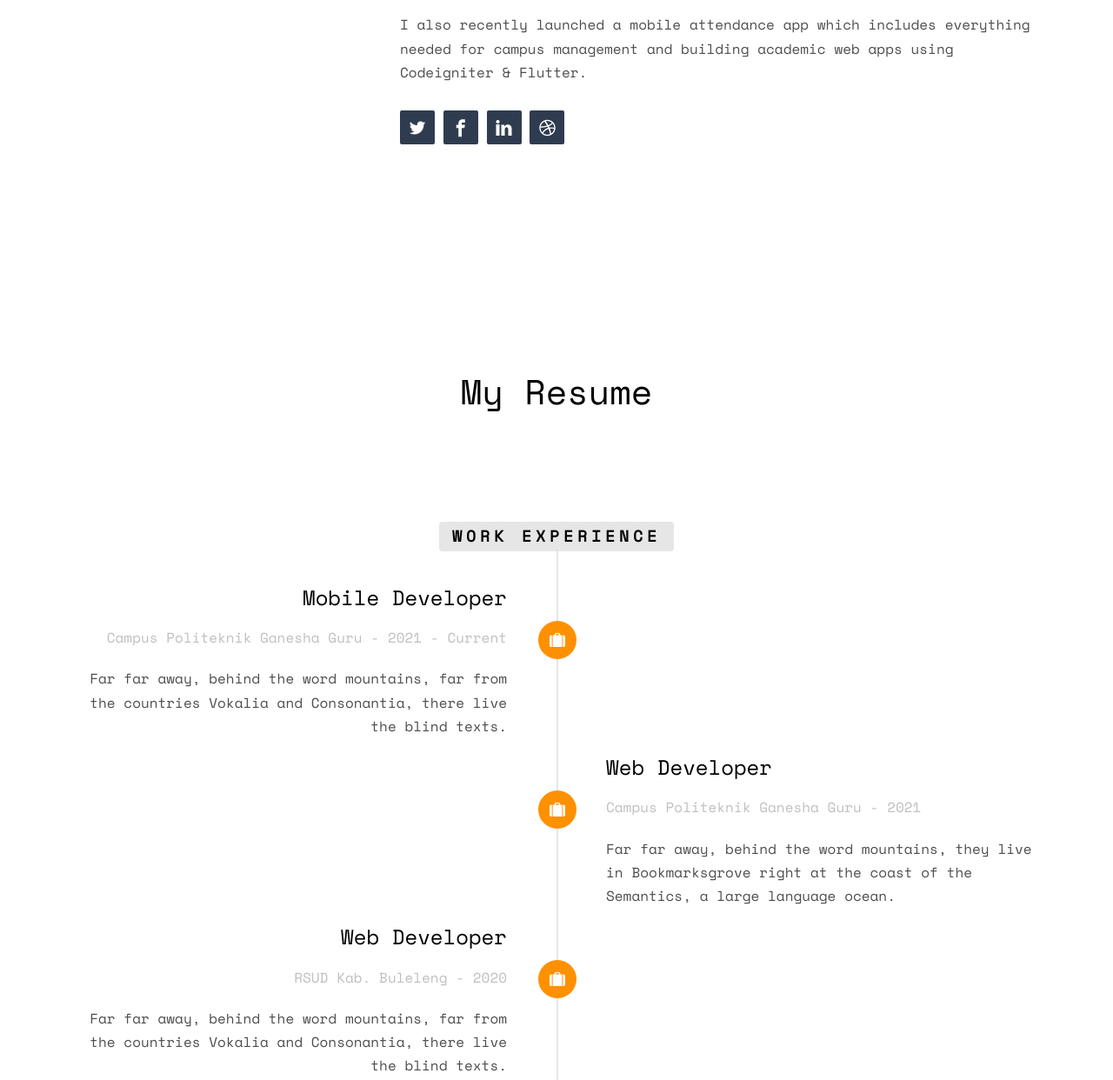
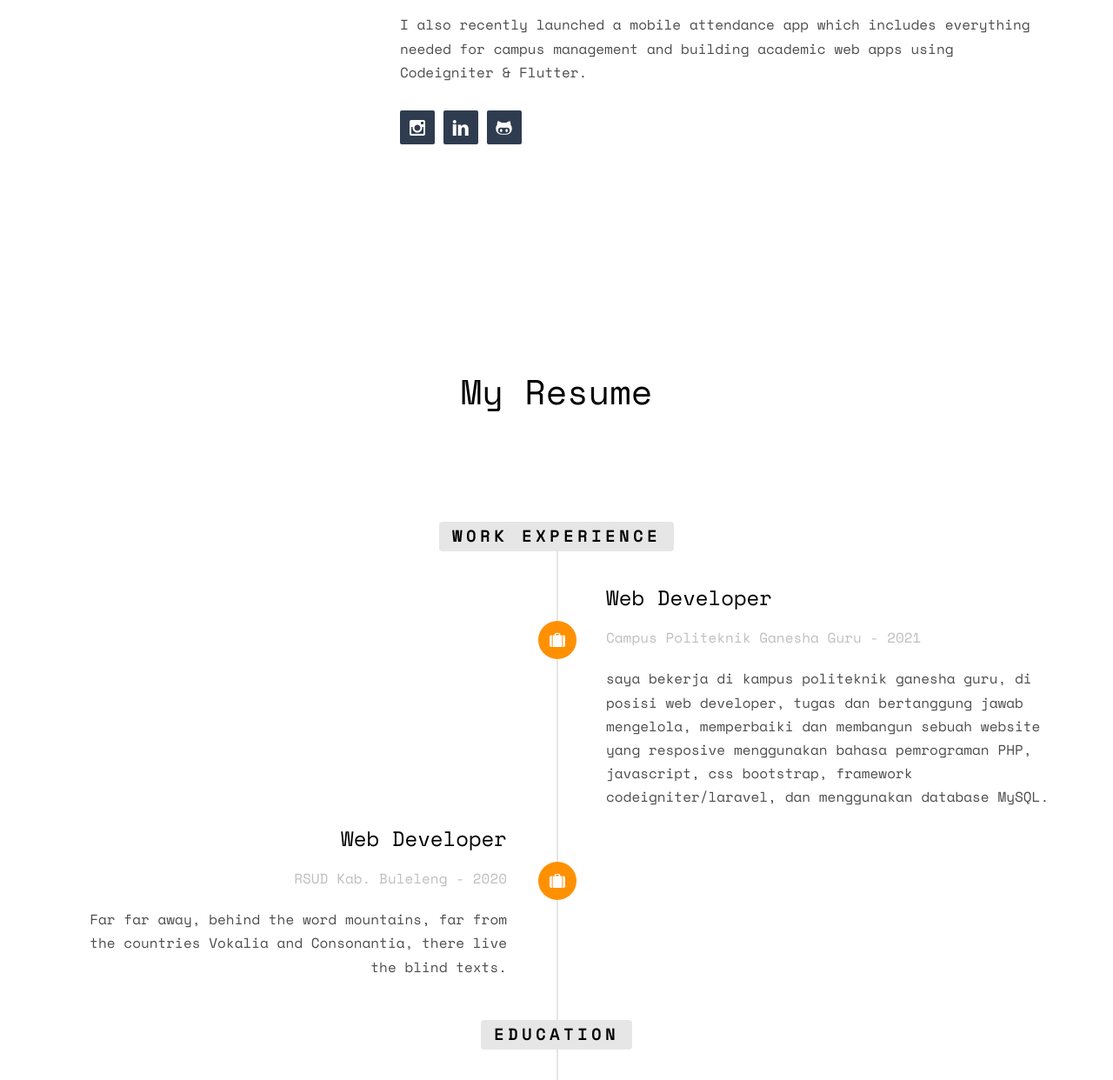
Before and after one commit to kaacyber/myprofil1, a plain HTML site: page index.html in a window 1280 px wide. Shown: the part 1360-2602 px from the top of the page at 87% size. Drawn offline with nearby package versions, Linux system fonts and the light colour scheme; some packages are replaced by stand-ins of ours; files whose address does not match are found by name.

Commit message:
Update index.html

```diff
--- a/index.html
+++ b/index.html
@@ -69,7 +69,7 @@
 						<div class="display-tc js-fullheight animate-box" data-animate-effect="fadeIn">
 							<div class="profile-thumb" style="background: url(images/user.jpg);"></div>
 							<h1><span>Eka Andriana</span></h1>
-							<h3><span>Web Developer | Mobile Developer</span></h3>
+							<h3><span>Web Developer</span></h3>
 							<p>
 								<ul class="fh5co-social-icons">
 									<li><a href="#"><i class="icon-instagram"></i></a></li>
@@ -106,10 +106,9 @@
 					<p>Hello! My name is Eka and I enjoy creating things that something new on the internet. My interest in web development started back in 2020 when I decided to try editing custom my blog themes, and after that everything i learned, taught me a lot about HTML & CSS!.<p>Fast forward to today, and I have the privilege of working on an information technology campus. My main focus today is building products that are accessible, inclusive and responsive for a wide range of clients.</p><p>I also recently launched a mobile attendance app which includes everything needed for campus management and building academic web apps using Codeigniter & Flutter.</p></p>
 					<p>
 						<ul class="fh5co-social-icons">
-							<li><a href="#"><i class="icon-twitter2"></i></a></li>
-							<li><a href="#"><i class="icon-facebook3"></i></a></li>
-							<li><a href="#"><i class="icon-linkedin2"></i></a></li>
-							<li><a href="#"><i class="icon-dribbble2"></i></a></li>
+							<li><a href="https://www.instagram.com/ekamprett/"><i class="icon-instagram"></i></a></li>
+							<li><a href="https://linkedin.com/in/eka-andriana-ab3a62187"><i class="icon-linkedin2"></i></a></li>
+							<li><a href="https://kaacyber.github.io"><i class="icon-github"></i></a></li>
 						</ul>
 					</p>
 				</div>
@@ -130,18 +129,7 @@
 						<li class="timeline-heading text-center animate-box">
 							<div><h3>Work Experience</h3></div>
 						</li>
-						<li class="animate-box timeline-unverted">
-							<div class="timeline-badge"><i class="icon-suitcase"></i></div>
-							<div class="timeline-panel">
-								<div class="timeline-heading">
-									<h3 class="timeline-title">Mobile Developer</h3>
-									<span class="company">Campus Politeknik Ganesha Guru - 2021 - Current</span>
-								</div>
-								<div class="timeline-body">
-									<p>Far far away, behind the word mountains, far from the countries Vokalia and Consonantia, there live the blind texts.</p>
-								</div>
-							</div>
-						</li>
+
 						<li class="timeline-inverted animate-box">
 							<div class="timeline-badge"><i class="icon-suitcase"></i></div>
 							<div class="timeline-panel">
@@ -150,7 +138,7 @@
 									<span class="company">Campus Politeknik Ganesha Guru - 2021</span>
 								</div>
 								<div class="timeline-body">
-									<p>Far far away, behind the word mountains, they live in Bookmarksgrove right at the coast of the Semantics, a large language ocean.</p>
+									<p>saya bekerja di kampus politeknik ganesha guru, di posisi web developer, tugas dan bertanggung jawab mengelola, memperbaiki dan membangun sebuah website yang resposive menggunakan bahasa pemrograman PHP, javascript, css bootstrap, framework codeigniter/laravel, dan menggunakan database MySQL.</p>
 								</div>
 							</div>
 						</li>
```
